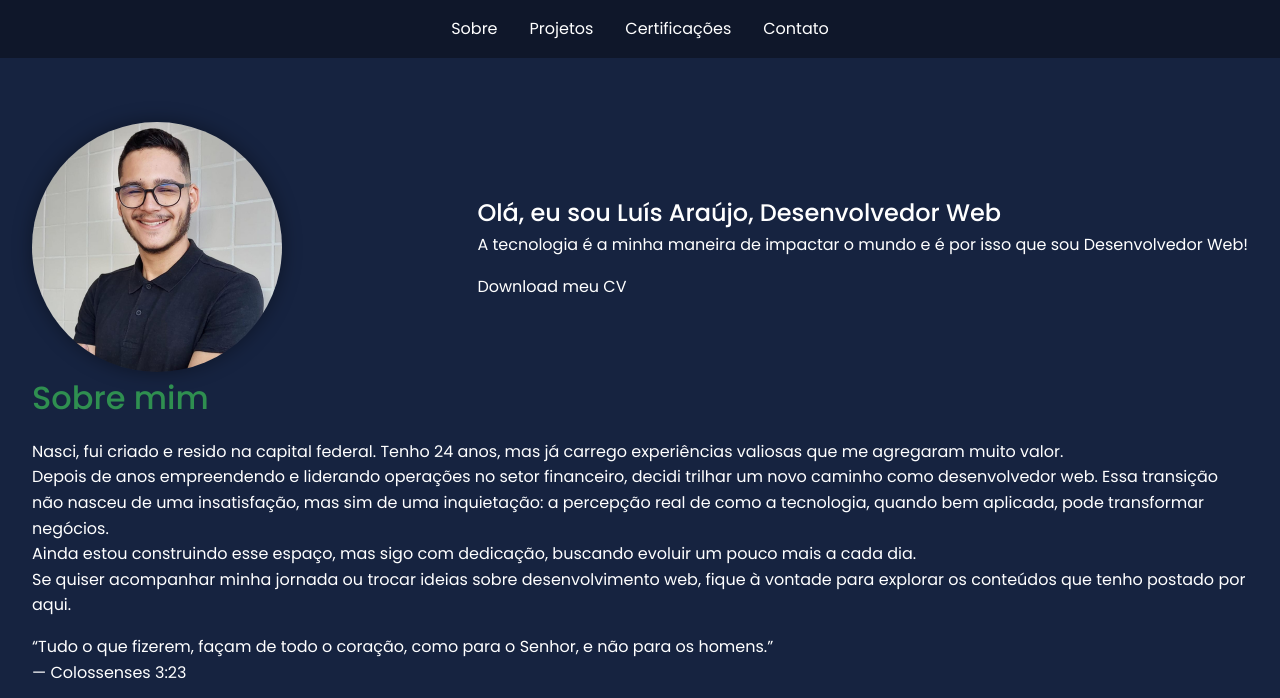
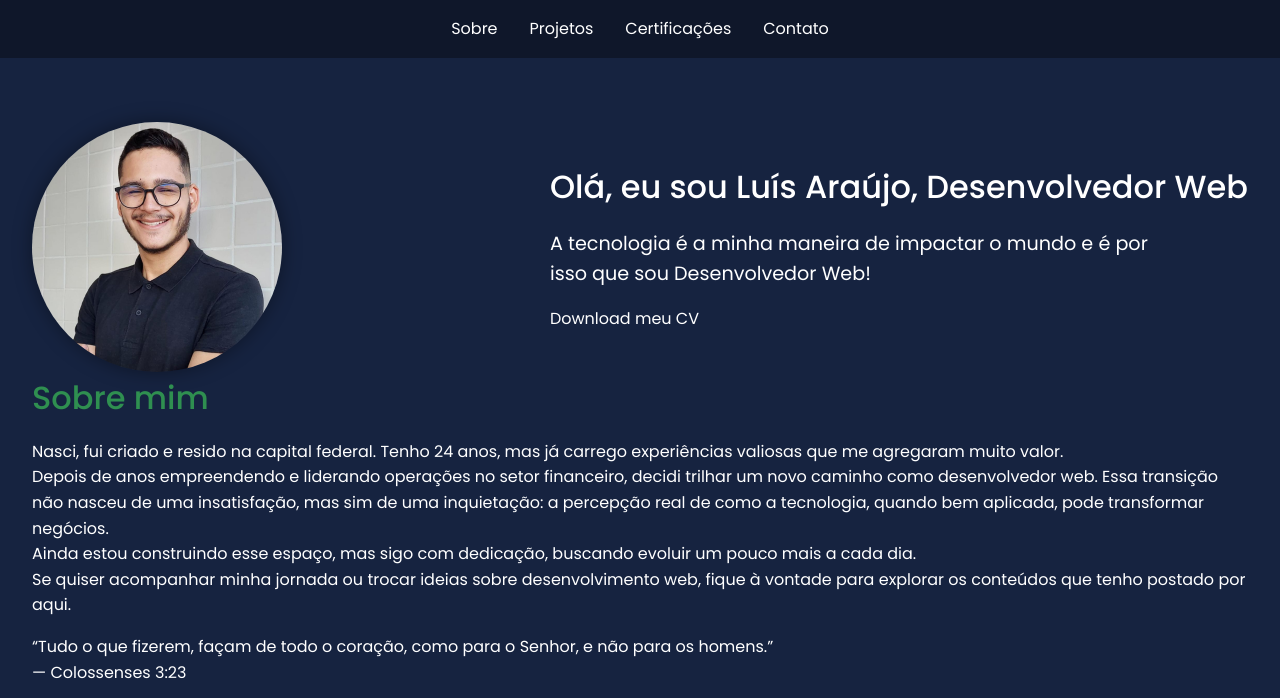
Before and after one commit to LuisAraujo-Dev/personal-portifolio, a plain HTML site: page index.html in a window 1280 px wide. Shown: the top 698 px of the page. Drawn offline with Linux system fonts and the light colour scheme.

Commit message:
style: .main-title and .main-description

```diff
--- a/styles/style.css
+++ b/styles/style.css
@@ -79,3 +79,14 @@ p {
   object-fit: cover;
   box-shadow: 0 0 1.2rem rgba(0, 0, 0, 0.4);
 }
+
+.main-title {
+  font-size: 2rem;
+  margin-bottom: 1rem;
+}
+
+.main-description {
+ font-size: 1.2rem;
+ margin-bottom: 1rem;
+ max-width: 600px;
+}
```
